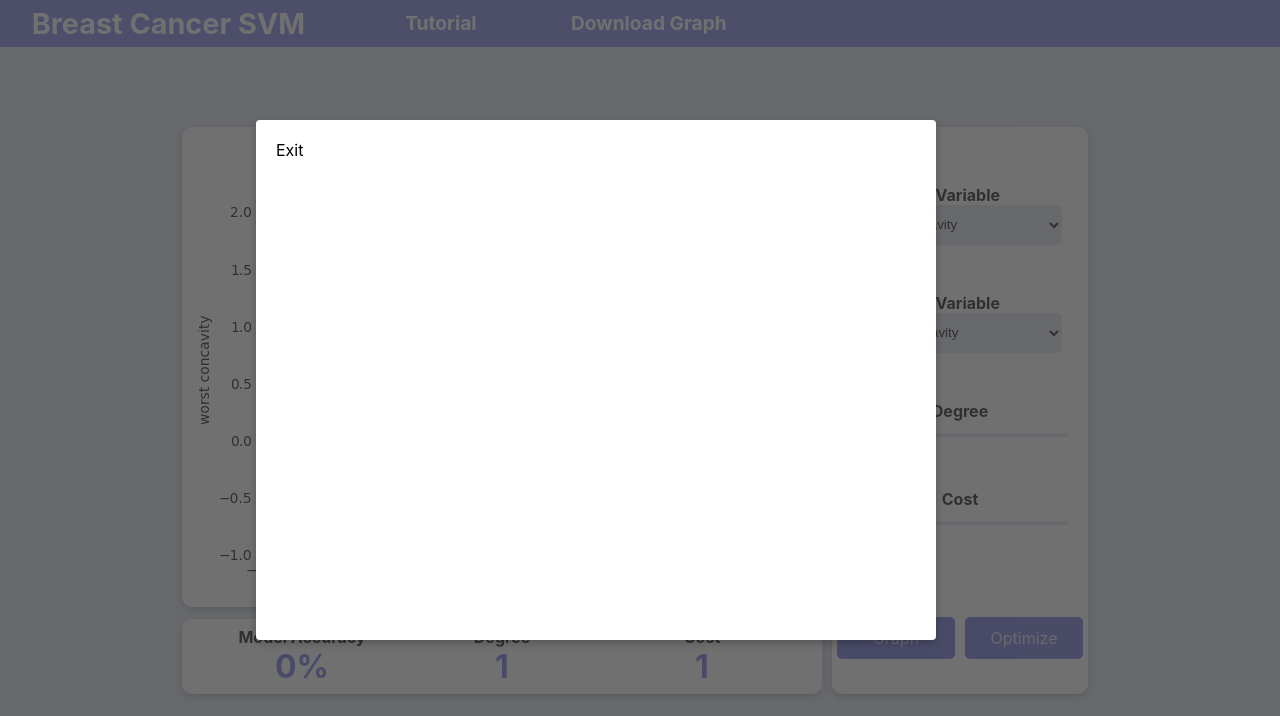
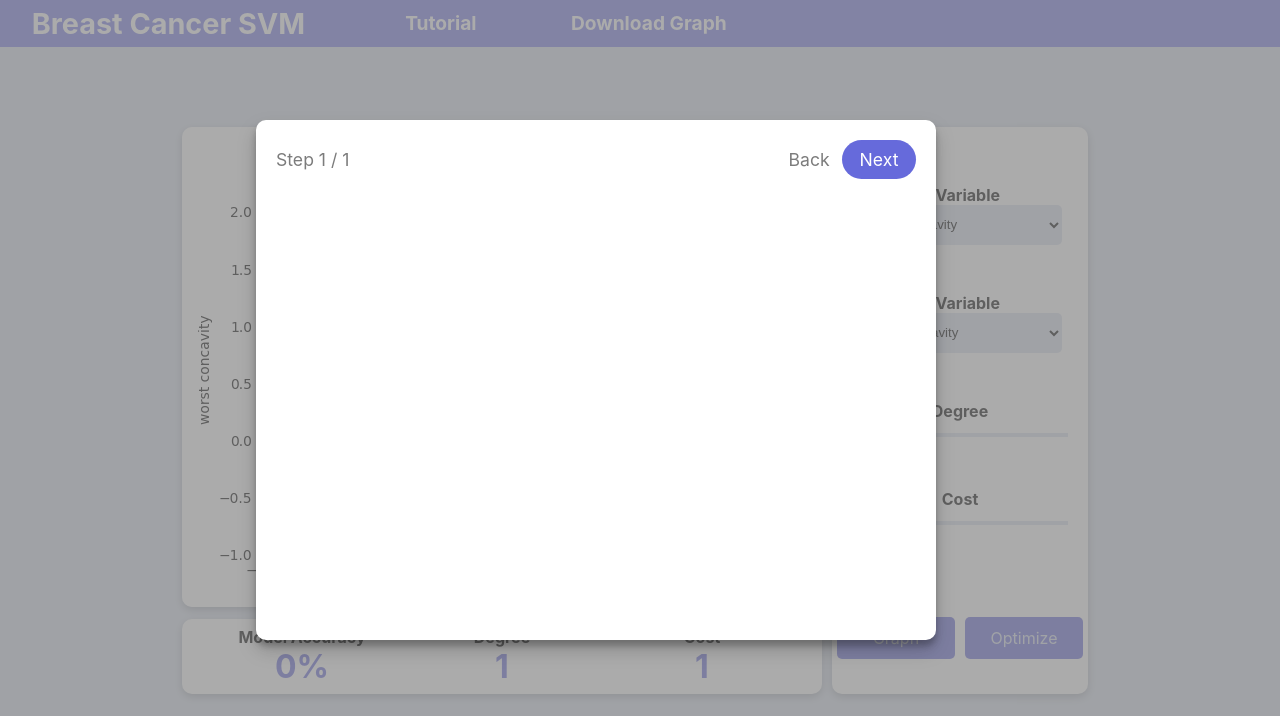
Before and after one commit to rdey0/Breast-Cancer-Support-Vector-Machine, a React (Create React App) app in the folder client/: page / in a window 1280 px wide. Shown: the top 716 px of the page. Built offline with nearby package versions, Linux system fonts and the light colour scheme.

Commit message:
add onboarding modal header butons and styles

```diff
--- a/client/src/App.css
+++ b/client/src/App.css
@@ -13,6 +13,8 @@
   --header-accent: #6b6eba;
   --gui-background: white;
   --text: black;
+  --color: rgba(136, 136, 136, 0.986);
+  --onboarding-header-text: rgb(124, 124, 124);
 }
 
 
@@ -31,6 +33,34 @@ html{
 }
 
 /* Spacing and Size */
+
+.onboarding-controls {
+  display: flex;
+  flex-direction: row;
+  justify-content: space-between;
+  align-items: center;
+  color: var(--onboarding-header-text);
+  font-size: 1.1em;
+}
+
+.change-page-container {
+  display: flex;
+  flex-direction: row;
+  align-items: center;
+
+}
+
+.change-page-next{
+  padding: 0.5em 1em;
+  margin-left: 0.7em;
+  border-radius: 20px;
+  color: white;
+  background-color: var(--accent);
+}
+
+.change-page-back {
+
+}
 
 .App {
   text-align: center;
--- a/client/src/components/onboarding.js
+++ b/client/src/components/onboarding.js
@@ -3,9 +3,9 @@ import ReactDOM from 'react-dom';
 import Modal from 'react-modal';
 
 
-const customStyles = {
+const modal_styles = {
     overlay: {
-        backgroundColor: 'rgba(65, 64, 64, 0.75)'
+        backgroundColor: 'rgba(136, 136, 136, 0.7)'
     },
     content:{
         height: '60%',
@@ -13,14 +13,19 @@ const customStyles = {
         top: '15%',
         left: '20%',
         border: 'none',
-        boxShadow: 'rgba(0, 0, 0, 0.24) 0px 3px 8px'
+        borderRadius: '10px',
+        boxShadow: 'rgba(0, 0, 0, 0.19) 0px 10px 20px, rgba(0, 0, 0, 0.23) 0px 6px 6px'
     }
 };
 export default class Onboarding extends React.Component {
-    state={};
+
     constructor(props) {
         super();
-        this.state = {modal_open: props.showModal};
+        this.state = {
+            modal_open: props.showModal,
+            step_num: 1,
+            total_steps: 1
+        };
         this.close_modal = this.close_modal.bind(this);
     }
 
@@ -30,11 +35,17 @@ export default class Onboarding extends React.Component {
 
     render() {
         return(
-            <Modal isOpen={this.state.modal_open} style={customStyles}>
+            <Modal isOpen={this.state.modal_open} style={modal_styles}>
                 <div className='onboarding-controls'>
-                    <div onClick={this.close_modal}>Exit</div>
+                    <div className='step-container'>
+                        <div>Step {this.state.step_num} / {this.state.total_steps}</div>
+                    </div>
+                    <div className='change-page-container'>
+                        <div class='change-page-back'>Back</div>
+                        <div class='change-page-next'>Next</div>
+                    </div>
                 </div>
-                <div>
+                <div class-Name='onboarding-content'>
 
                 </div>
             </Modal>
```
